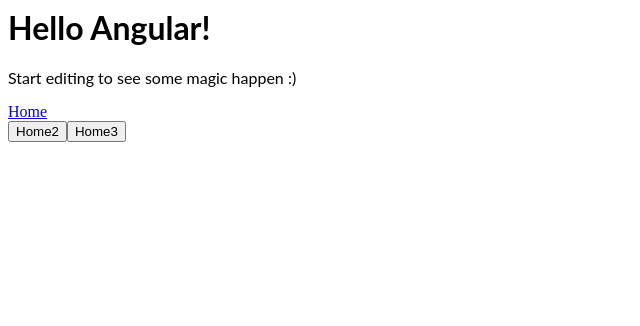
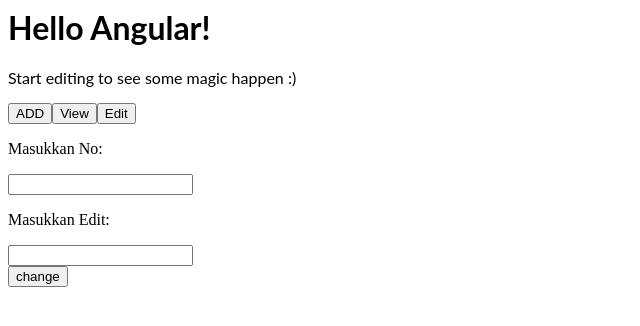
Before and after one commit to c14180134/coba, an Angular app: page /home3 in a window 1280 px wide. Before the commit this address led to /. Shown: the top 326 px of the page, without its empty margins (0-640 px from the left). Built offline with nearby package versions, Linux system fonts and the light colour scheme.

Commit message:
6 files modified

```diff
--- a/src/app/app.component.html
+++ b/src/app/app.component.html
@@ -4,9 +4,9 @@
 </p>
 
 <div>
-    <a routerLink='/home/3'>Home</a><br>
-    <button (click)="home2()">Home2</button>
-    <button (click)="homepass()">Home3</button>
+     <button (click)="home()">ADD</button>
+    <button (click)="home2()">View</button>
+    <button (click)="homepass()">Edit</button>
 </div>
 
 
--- a/src/app/app.component.ts
+++ b/src/app/app.component.ts
@@ -19,6 +19,9 @@
     this.datadariglob=this.knt.getdata();
 
   }
+    home(){
+      this.router.navigate(['/home']);
+    }
     home2(){
       this.router.navigate(['/home2']);
     }
--- a/src/app/app.module.ts
+++ b/src/app/app.module.ts
@@ -14,7 +14,8 @@
 
  {path:'home/:id', component: HomeComponent},
  {path:'home', component: HomeComponent},
- {path:'home2', component: Home2Component}
+ {path:'home2', component: Home2Component},
+ {path:'home3',component:Home3Component}
 ]
 
 @NgModule({
--- a/src/app/global.service.ts
+++ b/src/app/global.service.ts
@@ -20,6 +20,9 @@
   public add(temp){
      this.Jurusan.push(temp);
   }
+  public setData(databaru){
+    this.Jurusan = databaru;
+  }
 
 
 }
--- a/src/app/home3/home3.component.html
+++ b/src/app/home3/home3.component.html
@@ -1,3 +1,7 @@
-<p>
+<p>Masukkan No: </p>
+<input name="no"[(ngModel)]="b" type="text"><br>
 
-</p>
+<p>Masukkan Edit: </p>
+<input name="Nama"[(ngModel)]="a" type="text"><br>
+
+<button (click)="Edit(b,a)">change</button>
--- a/src/app/home3/home3.component.ts
+++ b/src/app/home3/home3.component.ts
@@ -1,15 +1,26 @@
 import { Component, OnInit } from '@angular/core';
-
+import { GlobalService} from '../global.service'
 @Component({
   selector: 'app-home3',
   templateUrl: './home3.component.html',
   styleUrls: ['./home3.component.css']
 })
 export class Home3Component implements OnInit {
-
-  constructor() { }
+  datadariglob=[]
+  datatambah:any
+  constructor(public knt:GlobalService) { }
 
   ngOnInit() {
+    this.datadariglob=this.knt.getdata();
+  }
+
+  Edit(index,penjelasans){
+    index=index-1
+    this.datatambah={
+
+        penjelasan : penjelasans,
+      }
+    this.datadariglob[index]=this.datatambah
   }
 
 }
```
